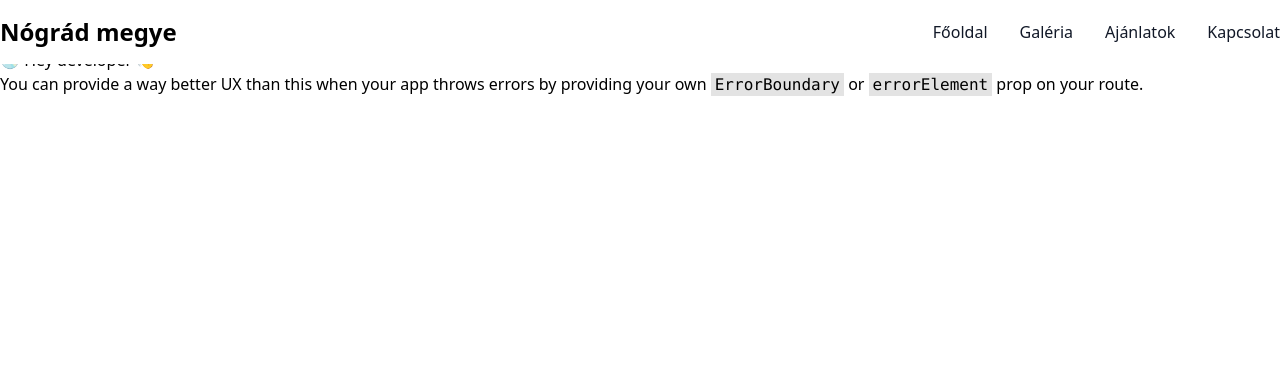
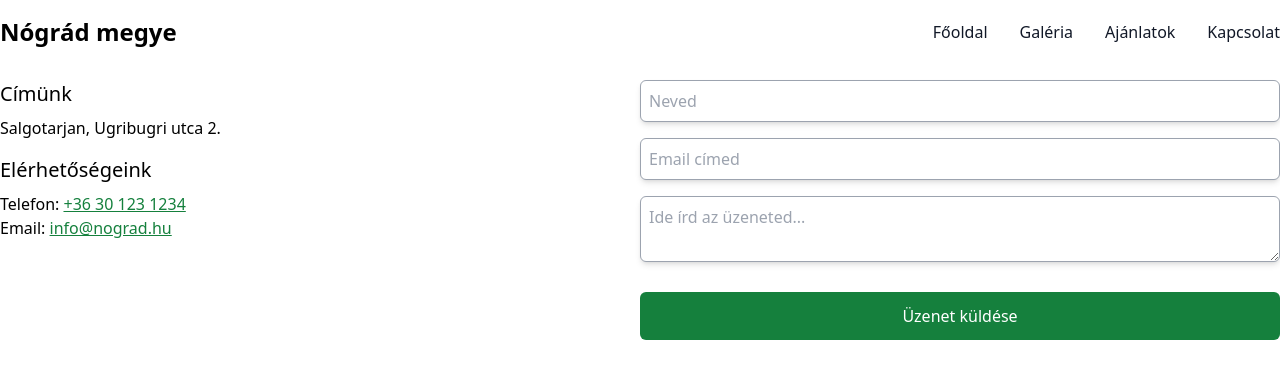
Before and after one commit to dbejo/nograd-megye, a React (Vite) app: page /contact in a window 1280 px wide. Before the commit this address had no page. Shown: the top 378 px of the page. Built offline with nearby package versions, Linux system fonts and the light colour scheme.

Commit message:
Add contact page

```diff
--- a/src/components/Navbar.tsx
+++ b/src/components/Navbar.tsx
@@ -67,7 +67,7 @@ function Navbar() {
             </li>
             <li>
               <a
-                href="#"
+                href="/contact"
                 className="block rounded px-3 py-2 text-gray-900 hover:bg-gray-100 md:border-0 md:p-0 md:hover:bg-transparent md:hover:text-green-700 dark:text-white dark:hover:bg-gray-700 dark:hover:text-white md:dark:hover:bg-transparent md:dark:hover:text-green-500"
               >
                 Kapcsolat
--- a/src/components/OneButtonCard.tsx
+++ b/src/components/OneButtonCard.tsx
@@ -17,7 +17,7 @@ export default function OneButtonCard({
       </div>
       <div className="flex justify-center px-6 py-4">
         <a href={buttonPath}>
-          <button className="rounded bg-green-500 px-4 py-2 font-bold text-white hover:bg-green-700">
+          <button className="rounded bg-green-700 px-4 py-2 font-bold text-white hover:bg-green-800">
             {buttonText}
           </button>
         </a>
--- /dev/null
+++ b/src/components/PageWrapper.tsx
@@ -0,0 +1,13 @@
+export default function PageWrapper({
+  children,
+}: {
+  children: JSX.Element | JSX.Element[];
+}) {
+  return (
+    <div className="pt-20">
+      <div className="mx-auto flex max-w-screen-xl">
+        <div className="w-full">{children}</div>
+      </div>
+    </div>
+  );
+}
--- a/src/main.tsx
+++ b/src/main.tsx
@@ -5,6 +5,8 @@ import Navbar from "./components/Navbar";
 import { RouterProvider, createBrowserRouter } from "react-router-dom";
 import Home from "./pages/Home";
 import Gallery from "./pages/Gallery";
+import Contact from "./pages/Contact";
+import PageWrapper from "./components/PageWrapper";
 
 const router = createBrowserRouter([
   {
@@ -15,6 +17,14 @@ const router = createBrowserRouter([
     path: "/gallery",
     element: <Gallery />,
   },
+  {
+    path: "/contact",
+    element: (
+      <PageWrapper>
+        <Contact />
+      </PageWrapper>
+    ),
+  },
 ]);
 
 ReactDOM.createRoot(document.getElementById("root")!).render(
--- /dev/null
+++ b/src/pages/Contact.tsx
@@ -0,0 +1,89 @@
+export default function Contact() {
+  return (
+    <div className="flex">
+      <div className="flex w-1/2 flex-col">
+        <div className="mb-4">
+          <h3 className="mb-2 text-xl font-medium">Címünk</h3>
+          <p>Salgotarjan, Ugribugri utca 2.</p>
+        </div>
+        <div className="mb-4">
+          <h3 className="mb-2 text-xl font-medium">Elérhetőségeink</h3>
+          <p>
+            Telefon:{" "}
+            <a
+              href="tel:+36301231234"
+              className="text-green-700 underline hover:text-green-800"
+            >
+              +36 30 123 1234
+            </a>
+          </p>
+          <p>
+            Email:{" "}
+            <a
+              href="mailto:info@nograd.hu"
+              className="text-green-700 underline hover:text-green-800"
+            >
+              info@nograd.hu
+            </a>
+          </p>
+        </div>
+      </div>
+      <div className="w-1/2">
+        <form>
+          <div className="mb-6">
+            <div className="mx-0 mb-1 sm:mb-4">
+              <div className="mx-0 mb-1 sm:mb-4">
+                <label
+                  htmlFor="name"
+                  className="pb-1 text-xs uppercase tracking-wider"
+                ></label>
+                <input
+                  type="text"
+                  id="name"
+                  autoComplete="name"
+                  placeholder="Neved"
+                  className="mb-2 w-full rounded-md border border-gray-400 py-2 pl-2 pr-4 shadow-md sm:mb-0 dark:text-gray-300"
+                  name="name"
+                />
+              </div>
+              <div className="mx-0 mb-1 sm:mb-4">
+                <label
+                  htmlFor="email"
+                  className="pb-1 text-xs uppercase tracking-wider"
+                ></label>
+                <input
+                  type="email"
+                  id="email"
+                  autoComplete="email"
+                  placeholder="Email címed"
+                  className="mb-2 w-full rounded-md border border-gray-400 py-2 pl-2 pr-4 shadow-md sm:mb-0 dark:text-gray-300"
+                  name="email"
+                />
+              </div>
+            </div>
+            <div className="mx-0 mb-1 sm:mb-4">
+              <label
+                htmlFor="textarea"
+                className="pb-1 text-xs uppercase tracking-wider"
+              ></label>
+              <textarea
+                id="textarea"
+                name="textarea"
+                placeholder="Ide írd az üzeneted..."
+                className="mb-2 w-full rounded-md border border-gray-400 py-2 pl-2 pr-4 shadow-md sm:mb-0 dark:text-gray-300"
+              ></textarea>
+            </div>
+          </div>
+          <div className="text-center">
+            <button
+              type="submit"
+              className="font-xl w-full rounded-md bg-green-700 px-6 py-3 text-white hover:bg-green-800 sm:mb-0"
+            >
+              Üzenet küldése
+            </button>
+          </div>
+        </form>
+      </div>
+    </div>
+  );
+}
--- a/src/pages/Home.tsx
+++ b/src/pages/Home.tsx
@@ -1,6 +1,7 @@
 import ArticleCard from "../components/ArticleCard";
 import OneButtonCard from "../components/OneButtonCard";
 import { ArticlePreview } from "../models/ArticlePreview";
+import Contact from "./Contact";
 
 export default function Home() {
   const articles: ArticlePreview[] = [
@@ -37,7 +38,7 @@ export default function Home() {
   ];
   return (
     <main>
-      <div className="flex h-96 w-full flex-col items-center justify-center bg-gray-200">
+      <div className="mb-4 flex h-96 w-full flex-col items-center justify-center bg-gray-200">
         <h1 className="mb-8 text-6xl font-extrabold">
           Fedezzük fel Nógrád megyét!
         </h1>
@@ -46,7 +47,7 @@ export default function Home() {
         </p>
       </div>
       <div className="mx-auto flex max-w-screen-xl flex-col">
-        <div className="my-4">
+        <div className="mb-4">
           <h2 className="mb-4 text-2xl font-bold">Hírek</h2>
           <div className="grid gap-3 lg:grid-cols-4">
             {articles.map((article) => (
@@ -54,7 +55,7 @@ export default function Home() {
             ))}
           </div>
         </div>
-        <div className="my-4">
+        <div className="mb-4">
           <h2 className="mb-4 text-2xl font-bold">Ajánlatok</h2>
           <div className="grid gap-6 lg:grid-cols-3">
             <OneButtonCard
@@ -77,6 +78,10 @@ export default function Home() {
             />
           </div>
         </div>
+        <div className="mb-4">
+          <h2 className="mb-4 text-2xl font-bold">Írj nekünk</h2>
+          <Contact />
+        </div>
       </div>
     </main>
   );
```
